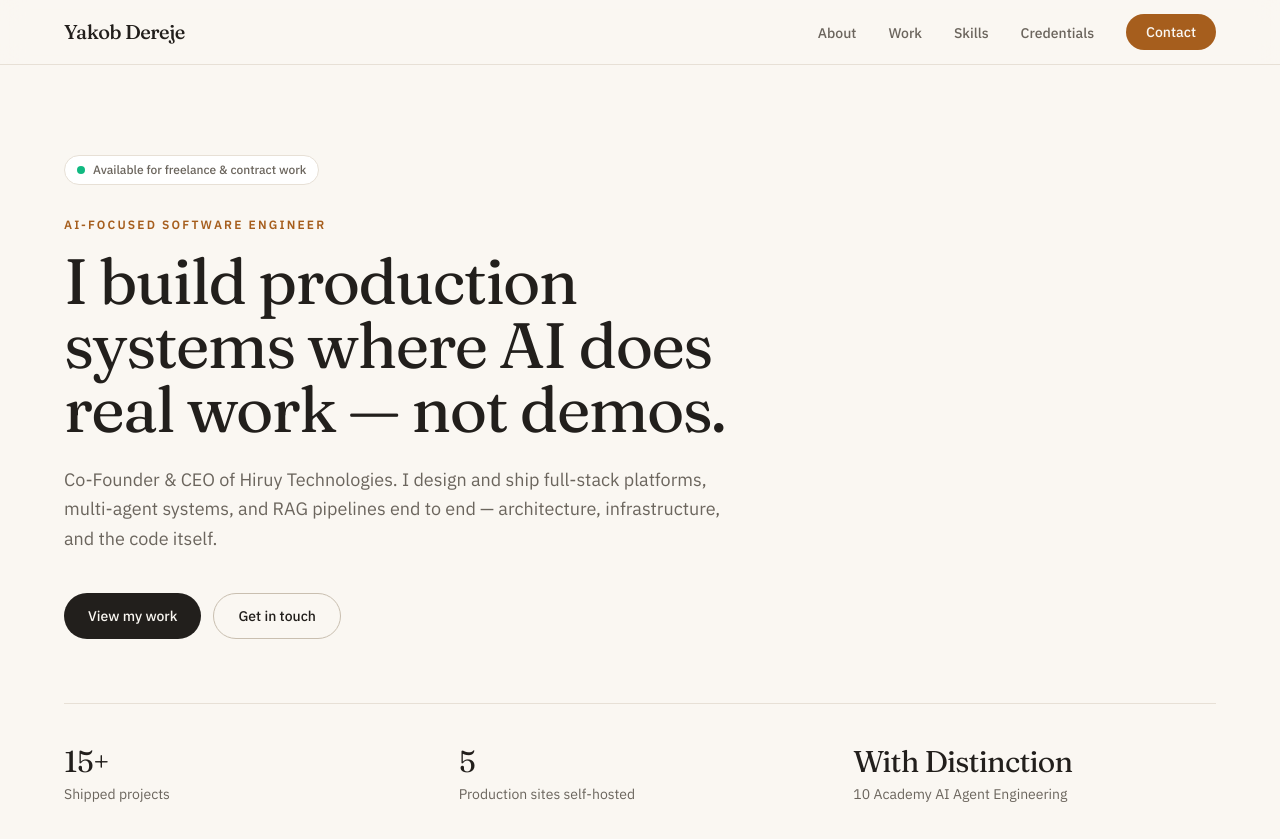
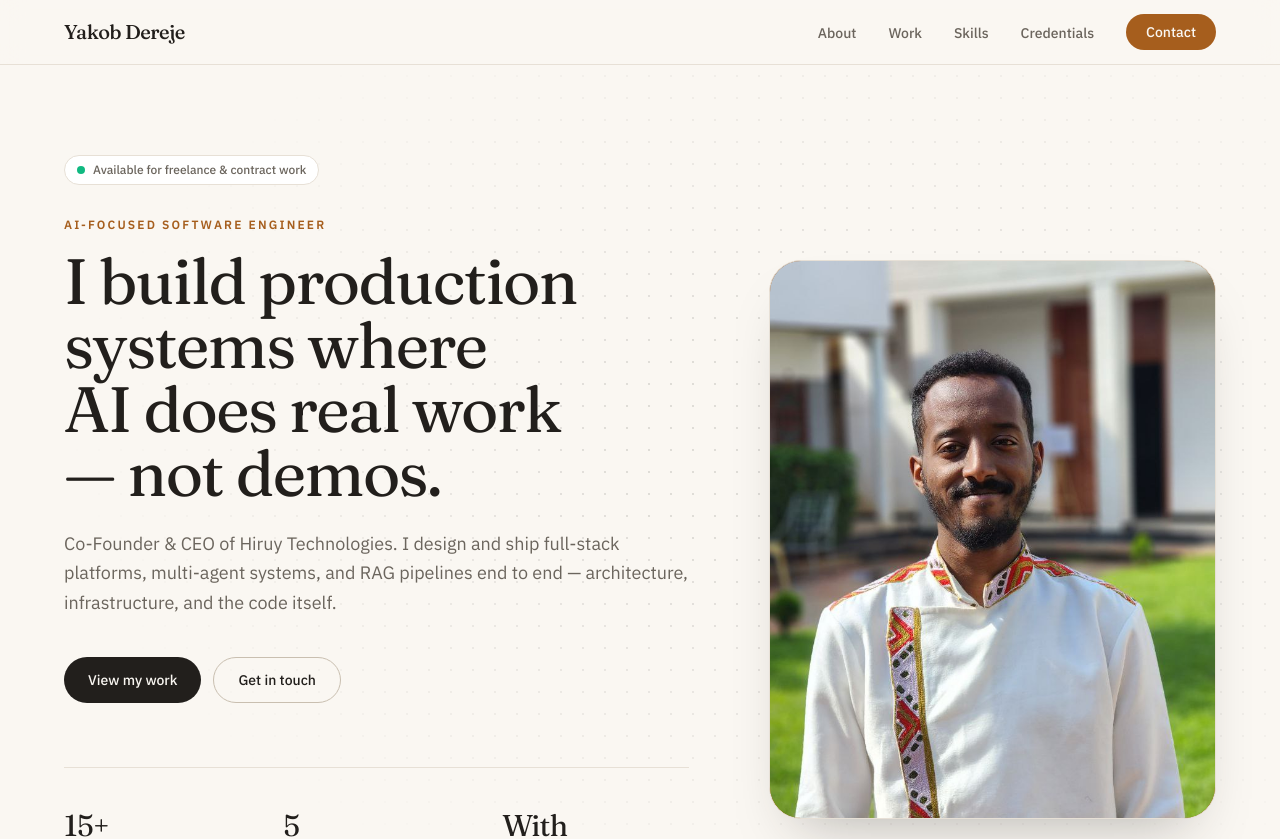
Before and after one commit to yakobd/yakob_dereje_portoflio, a Next.js app: page / in a window 1280 px wide. Shown: the top 839 px of the page. Built offline with nearby package versions, Linux system fonts and the light colour scheme.

Commit message:
Add profile photo to hero section

```diff
--- a/app/globals.css
+++ b/app/globals.css
@@ -18,3 +18,24 @@
     @apply outline outline-2 outline-offset-2 outline-accent;
   }
 }
+
+@layer components {
+  /* Faint dot grid behind the hero, fading out toward the edges. */
+  .hero-pattern {
+    background-image: radial-gradient(
+      rgb(34 31 28 / 0.12) 1px,
+      transparent 1.5px
+    );
+    background-size: 22px 22px;
+    -webkit-mask-image: radial-gradient(
+      ellipse 80% 70% at 65% 40%,
+      #000 20%,
+      transparent 75%
+    );
+    mask-image: radial-gradient(
+      ellipse 80% 70% at 65% 40%,
+      #000 20%,
+      transparent 75%
+    );
+  }
+}
--- a/app/page.tsx
+++ b/app/page.tsx
@@ -24,7 +24,19 @@ export default function HomePage() {
   return (
     <>
       {/* Hero */}
-      <Section id="top">
+      <Section id="top" className="relative overflow-hidden">
+        <div aria-hidden="true" className="hero-pattern absolute inset-0" />
+        <div className="relative grid gap-10 lg:grid-cols-[minmax(0,1.4fr)_minmax(0,1fr)] lg:items-center lg:gap-16 xl:gap-20">
+          {/* Photo first on mobile, right column on desktop */}
+          <div className="w-44 sm:w-52 lg:order-last lg:w-full lg:max-w-[460px] lg:justify-self-end">
+            <ProfilePhoto
+              variant="hero"
+              src={about.photo}
+              alt="Yakob Dereje"
+              initials={about.initials}
+            />
+          </div>
+          <div>
             <span className="inline-flex items-center gap-2 rounded-full border border-border bg-surface px-3 py-1.5 text-xs font-medium text-muted">
               <span className="relative flex h-2 w-2">
                 <span className="absolute inline-flex h-full w-full animate-ping rounded-full bg-emerald-500 opacity-60 motion-reduce:animate-none" />
@@ -35,7 +47,7 @@ export default function HomePage() {
             <div className="mt-8">
               <Eyebrow>{hero.eyebrow}</Eyebrow>
             </div>
-        <h1 className="mt-4 max-w-4xl text-balance text-4xl font-normal leading-[1.08] tracking-tight sm:text-5xl md:text-[4rem]">
+            <h1 className="mt-4 max-w-4xl text-balance text-4xl font-normal leading-[1.08] tracking-tight sm:text-5xl lg:text-[3.5rem] xl:text-[4rem]">
               {hero.heading}
             </h1>
             <p className="mt-6 max-w-2xl text-lg leading-relaxed text-muted">
@@ -57,6 +69,8 @@ export default function HomePage() {
                 </div>
               ))}
             </dl>
+          </div>
+        </div>
       </Section>
 
       {/* About */}
--- a/components/ProfilePhoto.tsx
+++ b/components/ProfilePhoto.tsx
@@ -7,21 +7,57 @@ type ProfilePhotoProps = {
   src: string;
   alt: string;
   initials: string;
+  /**
+   * "avatar": 120px circle (About section).
+   * "hero": large 4:5 rounded rectangle that fills its container's width.
+   */
+  variant?: "avatar" | "hero";
+  className?: string;
 };
 
-/** 120px circular photo; falls back to the initials avatar if the image fails to load. */
+/** Profile photo; falls back to an accent block with initials if the image fails to load. */
 export default function ProfilePhoto({
   src,
   alt,
   initials,
+  variant = "avatar",
+  className = "",
 }: ProfilePhotoProps) {
   const [failed, setFailed] = useState(false);
+
+  if (variant === "hero") {
+    return (
+      <div
+        className={`relative aspect-[4/5] w-full overflow-hidden rounded-[2rem] border border-border bg-accent shadow-[0_30px_60px_-30px_rgba(34,31,28,0.35)] ${className}`.trim()}
+      >
+        {failed ? (
+          <div
+            aria-hidden="true"
+            className="flex h-full w-full items-center justify-center font-heading text-7xl font-medium tracking-tight text-surface lg:text-8xl"
+          >
+            {initials}
+          </div>
+        ) : (
+          <Image
+            src={src}
+            alt={alt}
+            fill
+            priority
+            sizes="(min-width: 1024px) 40vw, 240px"
+            onError={() => setFailed(true)}
+            // Keep the face (upper third of the portrait) in frame.
+            className="object-cover object-[50%_30%]"
+          />
+        )}
+      </div>
+    );
+  }
 
   if (failed) {
     return (
       <div
         aria-hidden="true"
-        className="flex h-[120px] w-[120px] items-center justify-center rounded-full bg-accent font-heading text-4xl font-medium text-surface"
+        className={`flex h-[120px] w-[120px] items-center justify-center rounded-full bg-accent font-heading text-4xl font-medium text-surface ${className}`.trim()}
       >
         {initials}
       </div>
@@ -35,7 +71,7 @@ export default function ProfilePhoto({
       width={120}
       height={120}
       onError={() => setFailed(true)}
-      className="h-[120px] w-[120px] rounded-full bg-chip object-cover"
+      className={`h-[120px] w-[120px] rounded-full bg-chip object-cover ${className}`.trim()}
     />
   );
 }
```
Lines whose indentation alone changed are shown as unchanged.
